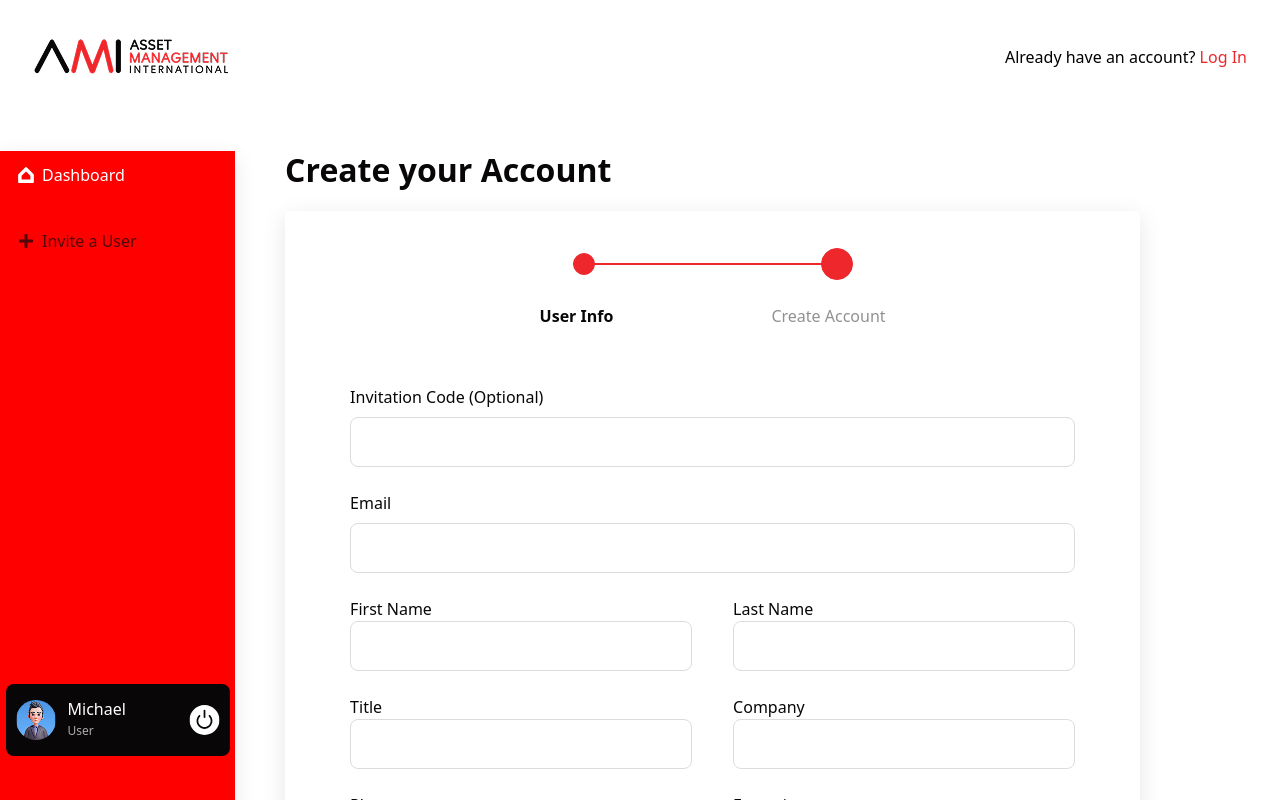
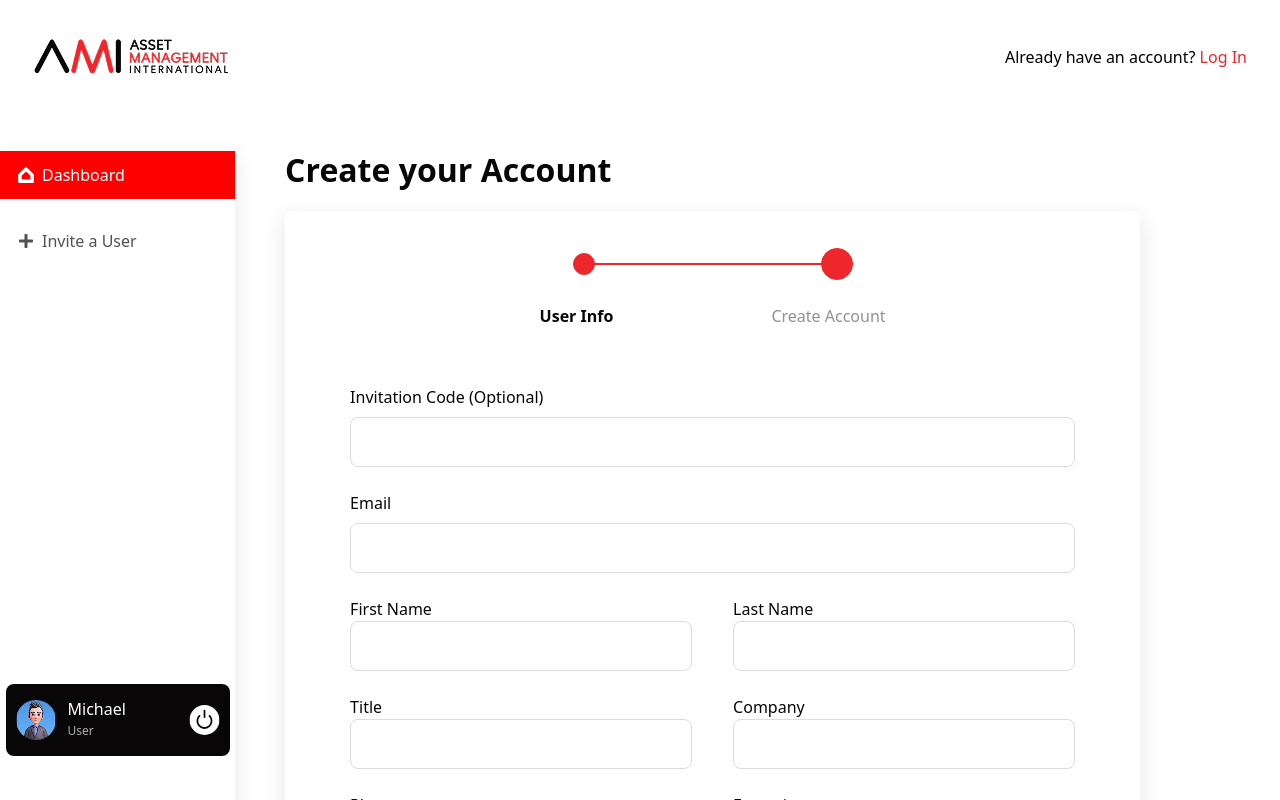
Before and after one commit to arakash-developer/headless, a React (Vite) app: page / in a window 1280 px wide. Built offline with nearby package versions, Linux system fonts and the light colour scheme.

Commit message:
Update Sidebar background color from red to white for improved aesthetics

```diff
--- a/src/component/Sidebar.jsx
+++ b/src/component/Sidebar.jsx
@@ -16,7 +16,7 @@ const Sidebar = () => {
     }
   }, []);
   return (
-    <div className="mt-[38px] w-72 h-full !bg-[red] sidebar flex flex-col justify-between">
+    <div className="mt-[38px] w-72 h-full bg-[#FFF] sidebar flex flex-col justify-between">
       <ul className="flex flex-col gap-y-[18px]">
         <li>
           <NavLink
```
